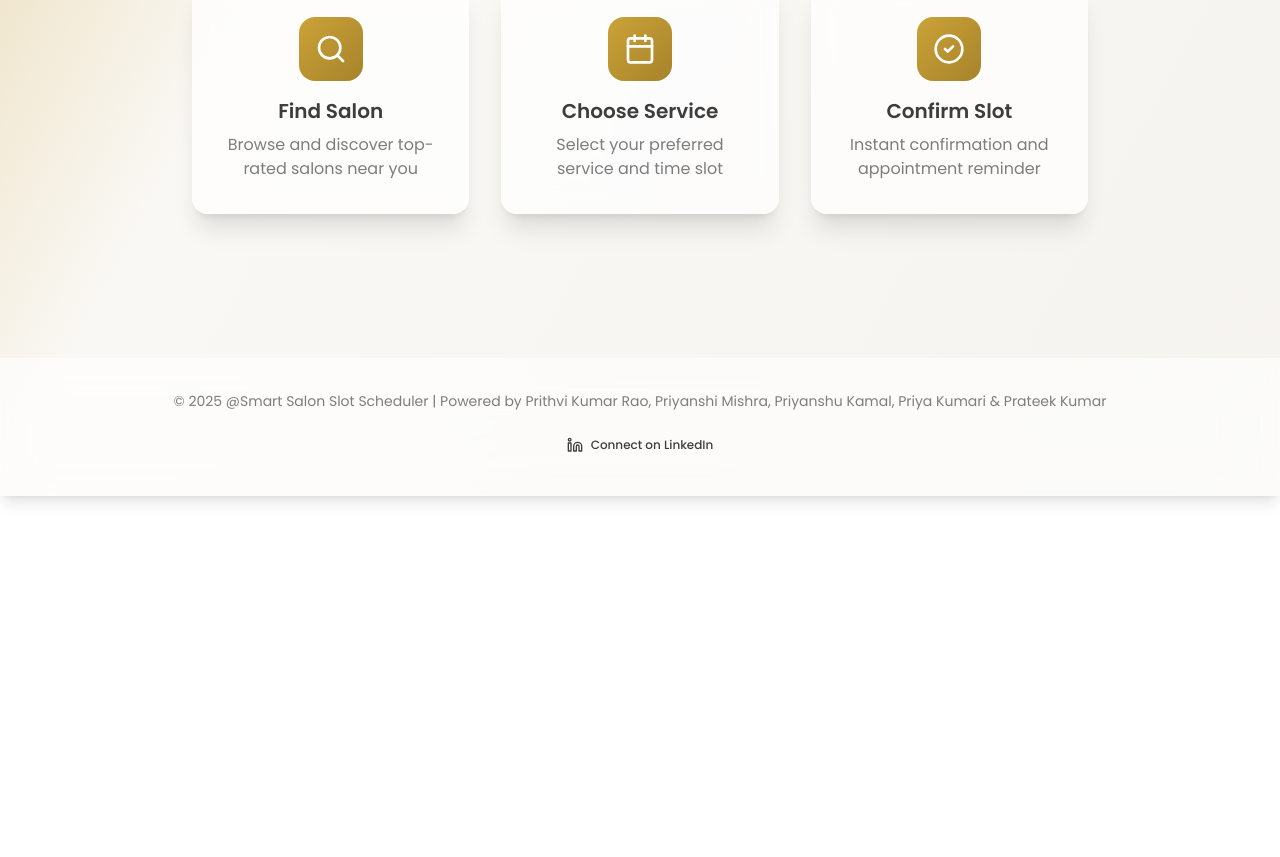
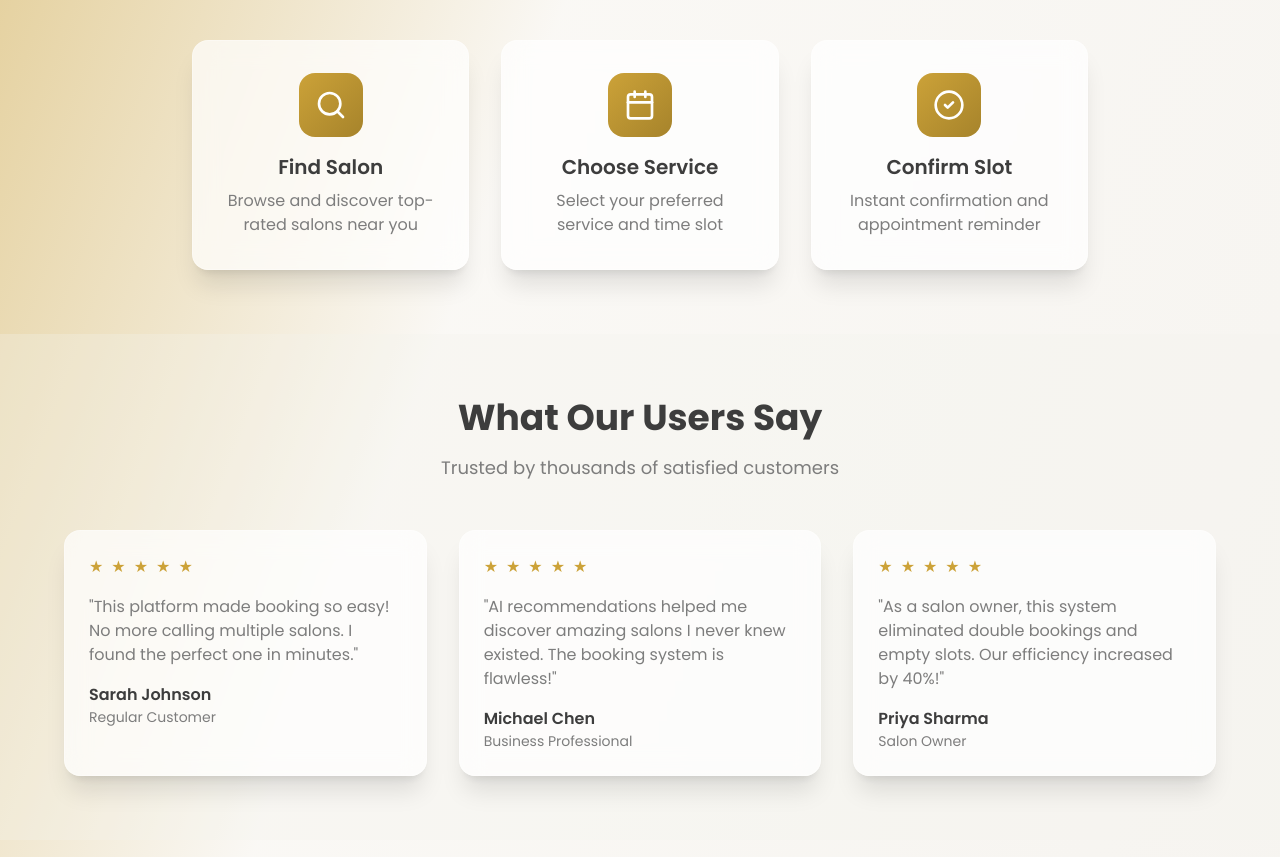
Before and after one commit to Prithvi-Rao-879/salon-iq-ai-glow, a React (Vite) app: page / in a window 1280 px wide. Shown: the part 1940-2797 px from the top of the page. Before the commit the page ends 2436 px from the top, so only its background shows below. Built offline with nearby package versions, Linux system fonts and the light colour scheme; the HTML template or start-up script is replaced by a standard one.

Commit message:
Refactor: Improve homepage sections

```diff
--- a/src/pages/Index.tsx
+++ b/src/pages/Index.tsx
@@ -41,7 +41,7 @@ const Index = () => {
             </h1>
 
             <p className="text-xl text-muted-foreground">
-              Find and book your next salon appointment, hassle-free.
+              Let AI handle your salon booking slots so you never overbook nor leave empty slots. Smart scheduling that works for everyone.
             </p>
 
             <div className="flex gap-4">
@@ -127,6 +127,81 @@ const Index = () => {
         </div>
       </section>
 
+      {/* Testimonials Section */}
+      <section className="container mx-auto px-4 py-16 bg-muted/30">
+        <div className="text-center mb-12">
+          <h2 className="text-4xl font-bold mb-4">What Our Users Say</h2>
+          <p className="text-muted-foreground text-lg">
+            Trusted by thousands of satisfied customers
+          </p>
+        </div>
+
+        <div className="grid md:grid-cols-3 gap-8 max-w-6xl mx-auto">
+          <div className="glass-card p-6">
+            <div className="flex items-center gap-2 mb-4">
+              {[...Array(5)].map((_, i) => (
+                <span key={i} className="text-primary">★</span>
+              ))}
+            </div>
+            <p className="text-muted-foreground mb-4">
+              "This platform made booking so easy! No more calling multiple salons. I found the perfect one in minutes."
+            </p>
+            <p className="font-semibold">Sarah Johnson</p>
+            <p className="text-sm text-muted-foreground">Regular Customer</p>
+          </div>
+
+          <div className="glass-card p-6">
+            <div className="flex items-center gap-2 mb-4">
+              {[...Array(5)].map((_, i) => (
+                <span key={i} className="text-primary">★</span>
+              ))}
+            </div>
+            <p className="text-muted-foreground mb-4">
+              "AI recommendations helped me discover amazing salons I never knew existed. The booking system is flawless!"
+            </p>
+            <p className="font-semibold">Michael Chen</p>
+            <p className="text-sm text-muted-foreground">Business Professional</p>
+          </div>
+
+          <div className="glass-card p-6">
+            <div className="flex items-center gap-2 mb-4">
+              {[...Array(5)].map((_, i) => (
+                <span key={i} className="text-primary">★</span>
+              ))}
+            </div>
+            <p className="text-muted-foreground mb-4">
+              "As a salon owner, this system eliminated double bookings and empty slots. Our efficiency increased by 40%!"
+            </p>
+            <p className="font-semibold">Priya Sharma</p>
+            <p className="text-sm text-muted-foreground">Salon Owner</p>
+          </div>
+        </div>
+      </section>
+
+      {/* Trusted By Section */}
+      <section className="container mx-auto px-4 py-16">
+        <div className="text-center mb-12">
+          <h2 className="text-2xl font-bold mb-8">Trusted by Leading Salons</h2>
+          <div className="flex flex-wrap justify-center items-center gap-12 opacity-60">
+            <div className="text-xl font-semibold">Glamour Studio</div>
+            <div className="text-xl font-semibold">Style Haven</div>
+            <div className="text-xl font-semibold">Beauty Elite</div>
+            <div className="text-xl font-semibold">The Cut Above</div>
+            <div className="text-xl font-semibold">Urban Chic</div>
+          </div>
+        </div>
+
+        <div className="glass-card p-8 text-center max-w-3xl mx-auto mt-12">
+          <h3 className="text-2xl font-bold mb-4">Ready to Transform Your Booking Experience?</h3>
+          <p className="text-muted-foreground mb-6">
+            Join thousands of satisfied customers and salon owners using our AI-powered platform
+          </p>
+          <Button variant="gradient" size="xl" onClick={handleBookNow}>
+            Get Started Now
+          </Button>
+        </div>
+      </section>
+
       <Footer />
     </div>
   );
```
